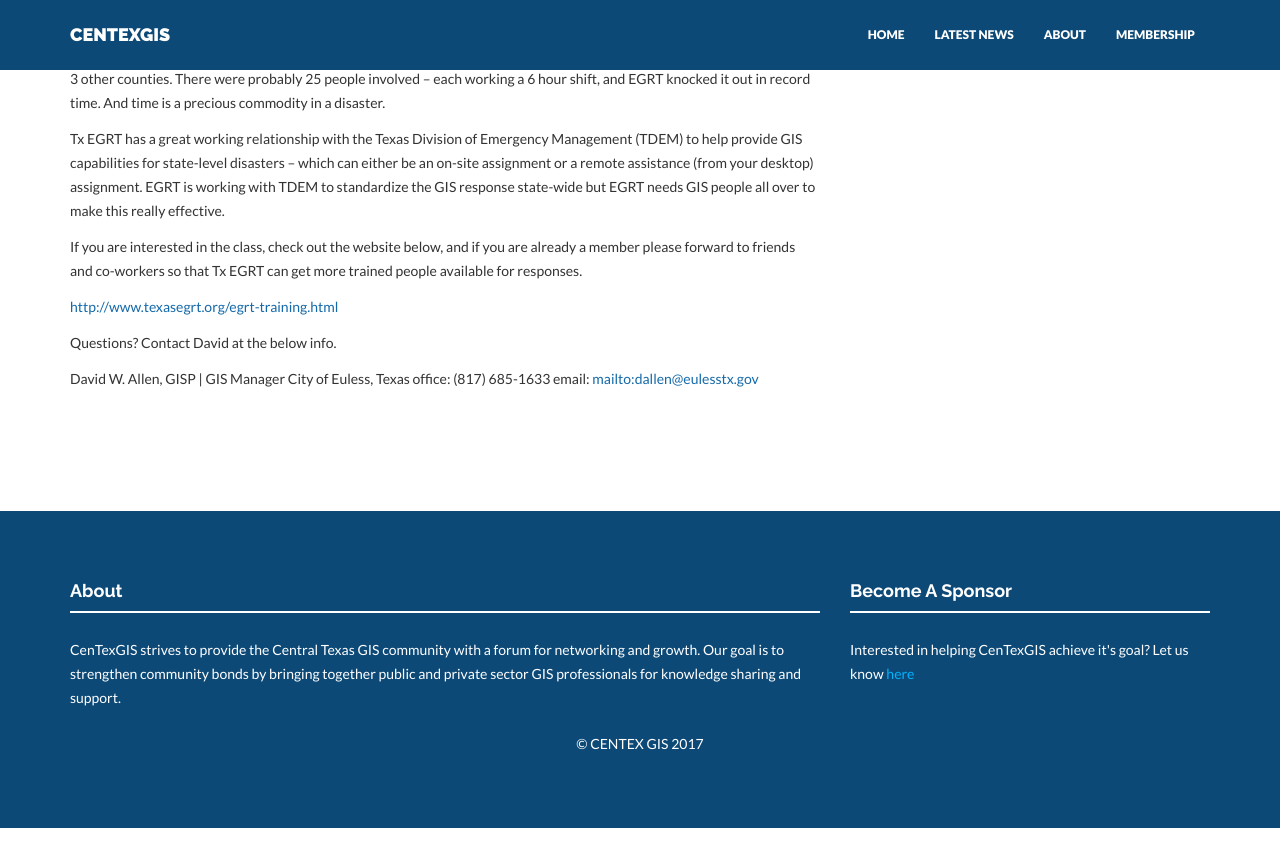
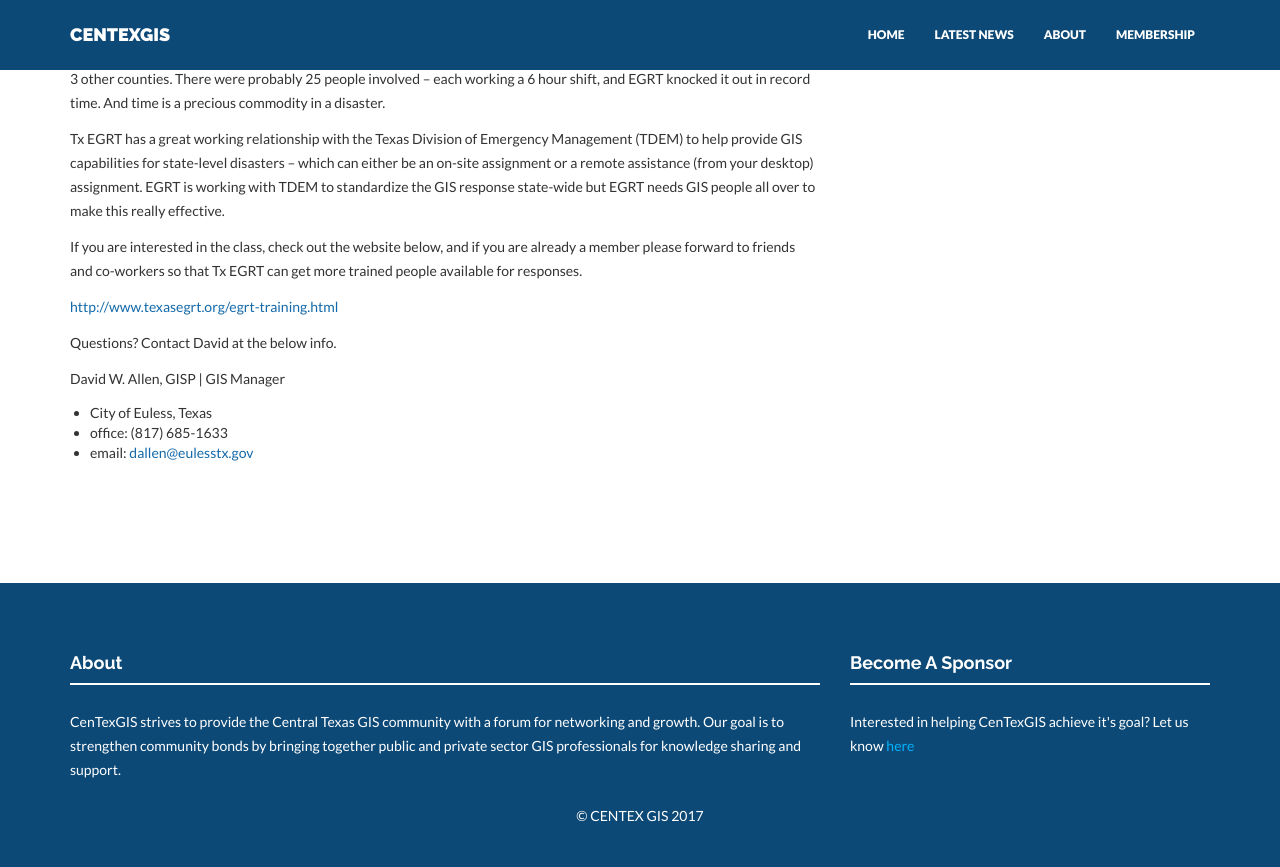
Before and after one commit to centexgis/centexgis.github.io, a Jekyll site: the page built from _posts/events/2017-02-28-texas-emergency-GIS-response-team-training.md, in a window 1280 px wide and 900 px high, scrolled down 657 px. Shown: the top 867 px of the window. Built offline with Jekyll 4.4.1, drawn with Linux system fonts in a browser that asks for light colours; nearby versions of some CDN libraries; before the commit the page ends 1485 px from its top, so only the background shows below that.

Commit message:
edits to new event post

```diff
--- a/_posts/events/2017-02-28-texas-emergency-GIS-response-team-training.md
+++ b/_posts/events/2017-02-28-texas-emergency-GIS-response-team-training.md
@@ -24,6 +24,6 @@ If you are interested in the class, check out the website below, and if you are
 Questions? Contact David at the below info.
 
 David W. Allen, GISP | GIS Manager
-City of Euless, Texas
-office: (817) 685-1633
-email: [mailto:dallen@eulesstx.gov](dallen@eulesstx.gov)
+- City of Euless, Texas
+- office: (817) 685-1633
+- email: [dallen@eulesstx.gov](dallen@eulesstx.gov)
```
